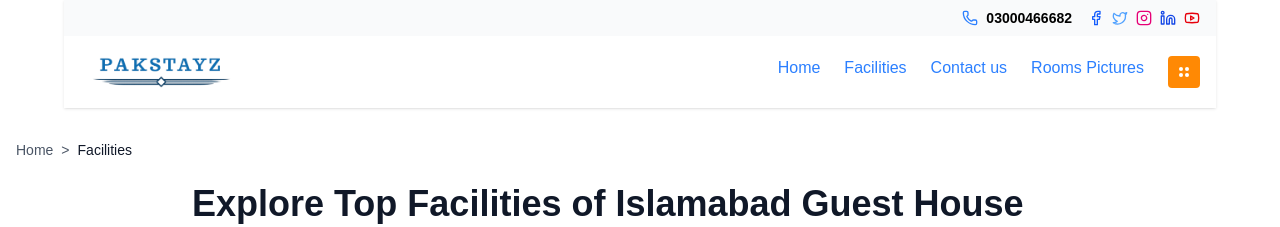
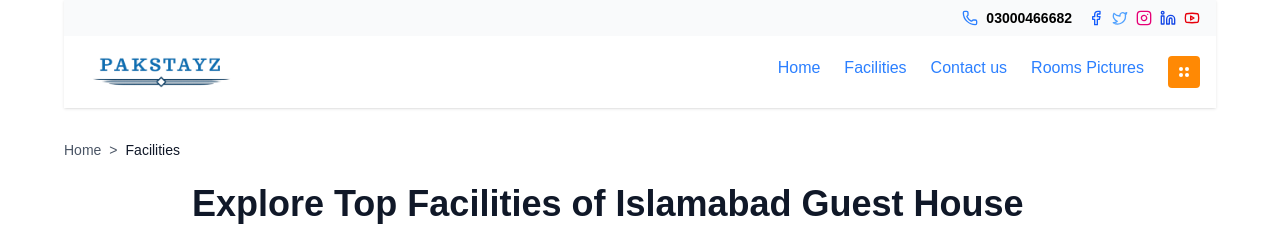
Before and after one commit to Wackar-Afzal/pakstayz, a Next.js app: page /facilities in a window 1280 px wide. Shown: the top 227 px of the page. Built offline with nearby package versions, Linux system fonts and the light colour scheme; what @mui/material-nextjs would draw is missing.

Commit message:
nav width

```diff
--- a/src/app/contact/page.jsx
+++ b/src/app/contact/page.jsx
@@ -18,7 +18,7 @@ export default async function ContactPage() {
 
       <main className="container mx-auto px-4 py-8">
         {/* Breadcrumb */}
-        <nav className="text-sm text-gray-600 mb-6">
+        <nav className="text-sm text-gray-600 mb-6 max-w-6xl mx-auto">
           <span>Home</span>
           <span className="mx-2">{">"}</span>
           <span className="text-gray-900">Contact Us</span>
--- a/src/app/facilities/page.jsx
+++ b/src/app/facilities/page.jsx
@@ -17,7 +17,7 @@ export default async function FacilitiesPage() {
 
       <main className="container mx-auto px-4 py-8">
         {/* Breadcrumb */}
-        <nav className="text-sm text-gray-600 mb-6">
+        <nav className="text-sm text-gray-600 mb-6 max-w-6xl mx-auto">
           <span>Home</span>
           <span className="mx-2">{">"}</span>
           <span className="text-gray-900">Facilities</span>
--- a/src/app/rooms-pic/page.jsx
+++ b/src/app/rooms-pic/page.jsx
@@ -17,7 +17,7 @@ export default async function RoomsGalleryPage() {
     <div className="min-h-screen bg-white">
       <main className="container mx-auto px-4 py-8">
         {/* Breadcrumb */}
-        <nav className="text-sm text-gray-600 mb-6">
+        <nav className="text-sm text-gray-600 mb-6 max-w-6xl mx-auto max-w-6xl mx-auto">
           <span>Home</span>
           <span className="mx-2">{">"}</span>
           <span className="text-gray-900">Rooms Pictures</span>
--- a/src/app/rooms/[id]/page.jsx
+++ b/src/app/rooms/[id]/page.jsx
@@ -33,7 +33,7 @@ export default async function RoomPage({ params }) {
 
       <main className="container mx-auto px-4 py-8">
         {/* Breadcrumb */}
-        <nav className="text-sm text-gray-600 mb-6">
+        <nav className="text-sm text-gray-600 mb-6 max-w-6xl mx-auto">
           <span>Home</span>
           <span className="mx-2">{">"}</span>
           <span>Rooms</span>
```
